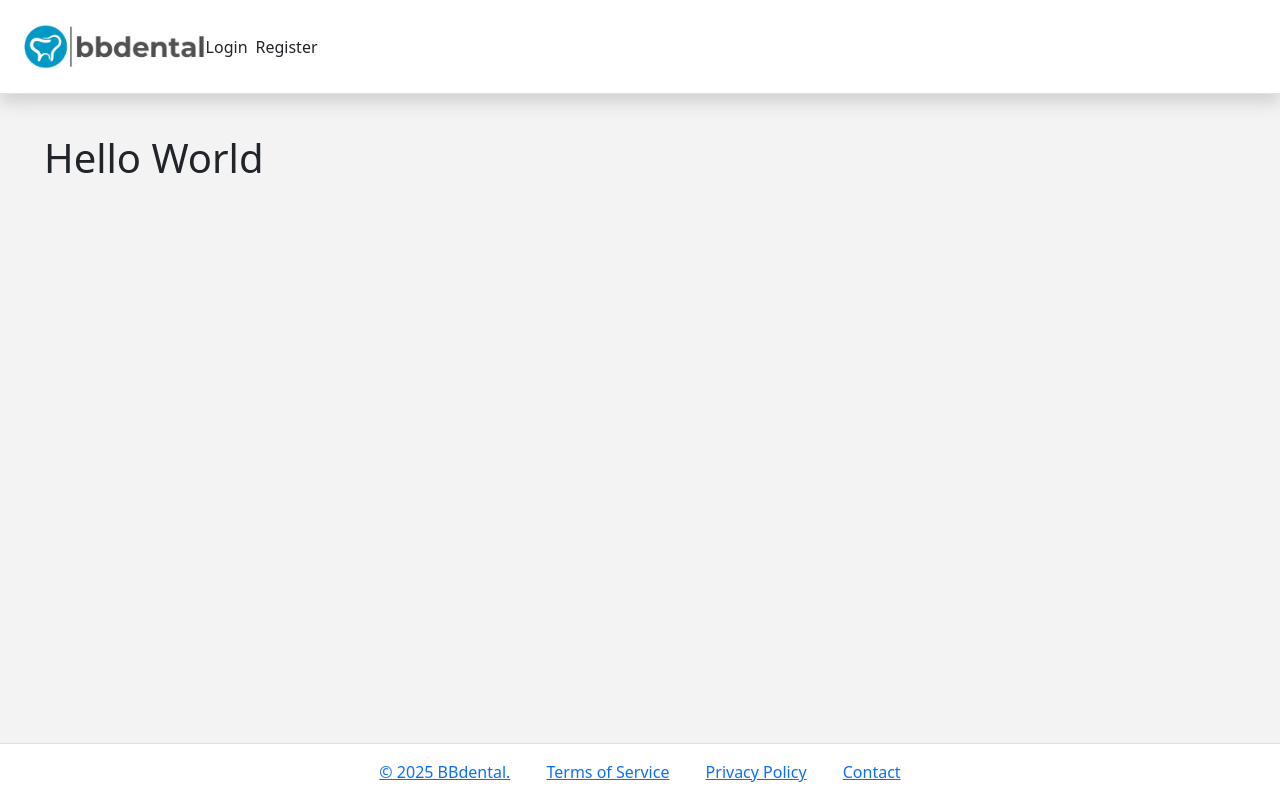
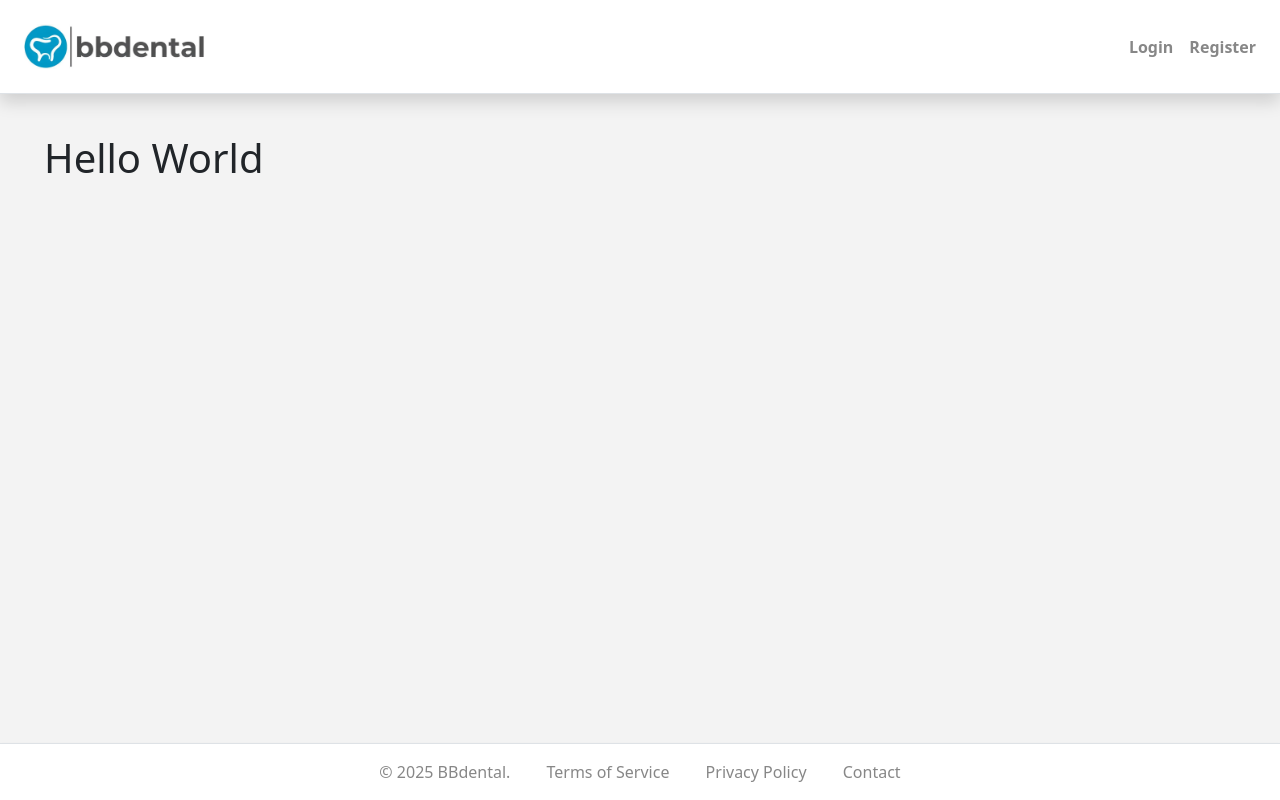
Before and after one commit to zbigniewszulc/bbdental, a Django app: template home/templates/home/index.html in a window 1280 px wide. Run offline with Django 3.2, Linux system fonts and the light colour scheme; the template is opened without the code that fills it, so the values that code supplies are empty; parts of the project's set-up code (start-up, migrations or seed data) failed here and were passed over.

Commit message:
Style navbar and footer

```diff
--- a/static/css/base.css
+++ b/static/css/base.css
@@ -22,6 +22,19 @@ footer {
     padding: 20px 0;
 }
 
+.link {
+    color: #878787;
+    font-weight: 600;
+    text-decoration: none;
+    transition: color 0.3s ease;  /* Smooth transition for color change */
+  }
+
+.link:hover {
+    transition: 0.2s ;
+    color: #116c8b;  /* Color change on hover (Bootstrap primary color) */
+    text-decoration: underline; /* Optional: Add underline on hover */
+}
+
 #logo {
     height: 45px;
 }
--- a/templates/base.html
+++ b/templates/base.html
@@ -30,33 +30,36 @@
 
 <body>
 
-<header class="d-flex flex-column flex-md-row align-items-center p-4 mb-3 bg-white border-bottom shadow">
+  <header
+    class="d-flex flex-column flex-md-row align-items-center justify-content-between p-4 mb-3 bg-white border-bottom shadow">
     <img id="logo" class="my-0 mr-md-auto" src="{{ MEDIA_URL }}bbdental_logo.webp" alt="BBdental Logo">
 
     <nav class="my-2 my-md-0 mr-md-3 mt-4">
-    <ul class="list-unstyled d-flex flex-wrap justify-content-center justify-content-md-start gap-2 m-0 p-0">
+      <ul class="list-unstyled d-flex flex-wrap justify-content-end gap-3 m-0 p-0">
         {% if request.user.is_authenticated %}
         {% if request.user.is_staff %}
         <!-- Links visible only to staff type users -->
-                <li class="nav-item"><a class="nav-link" href="#" aria-label="Link to All Orders page">All Orders</a></li>
-                <li class="nav-item"><a class="nav-link" href="#" aria-label="Link to VAT page">VAT</a></li>
-                <li class="nav-item"><a class="nav-link" href="#" aria-label="Link to Users page">Users</a></li>
+        <li class="nav-item"><a class="link" href="#" aria-label="Link to All Orders page">All Orders</a></li>
+        <li class="nav-item"><a class="link" href="#" aria-label="Link to VAT page">VAT</a></li>
+        <li class="nav-item"><a class="link" href="#" aria-label="Link to Users page">Users</a></li>
         {% else %}
         <!-- Links visible only to non-staff users -->
-                <li class="nav-item"><a class="nav-link" href="#" aria-label="Link to Products page">Products</a></li>
-                <li class="nav-item"><a class="nav-link" href="#" aria-label="Link to My Orders page">My Orders</a></li>
-                <li class="nav-item"><a class="nav-link" href="#" aria-label="Link to Basket">Basket</a></li>
+        <li class="nav-item"><a class="link" href="#" aria-label="Link to Products page">Products</a></li>
+        <li class="nav-item"><a class="link" href="#" aria-label="Link to My Orders page">My Orders</a></li>
+        <li class="nav-item"><a class="link" href="#" aria-label="Link to Basket">Basket</a></li>
         {% endif %}
-            <li class="nav-item"><a class="nav-link" href="{% url 'account_logout' %}" aria-label="Log off link">Logout</a></li>
+        <li class="nav-item"><a class="link" href="{% url 'account_logout' %}" aria-label="Log off link">Logout</a>
+        </li>
         {% else %}
         <!-- Links for non-authenticated users -->
-            <li class="nav-item"><a class="nav-link" href="{% url 'login' %}" aria-label="Log in link">Login</a></li>
-            <li class="nav-item"><a class="nav-link" href="{% url 'account_signup' %}" aria-label="Register link">Register</a></li>
+        <li class="nav-item"><a class="link" href="{% url 'login' %}" aria-label="Log in link">Login</a></li>
+        <li class="nav-item"><a class="link" href="{% url 'account_signup' %}"
+            aria-label="Register link">Register</a></li>
         {% endif %}
       </ul>
     </nav>
+  </header>
 
-</header>
 
   <div class="container">
     {% if messages %}
@@ -81,10 +84,10 @@
   <!-- Footer Section -->
   <footer class="footer mt-auto py-3 bg-white border-top shadow-sm">
     <div class="container">
-    <span class="text-muted mx-3"><a href="#">&copy; {% now "Y" %} BBdental.</a></span>
-    <span class="text-muted mx-3"><a href="#">Terms of Service</a></span>
-    <span class="text-muted mx-3"><a href="#">Privacy Policy</a></span>
-    <span class="text-muted mx-3"><a href="#">Contact</a></span>
+      <span class="mx-3"><a class="link fw-light" href="#">&copy; {% now "Y" %} BBdental.</a></span>
+      <span class="mx-3"><a class="link fw-light" href="#">Terms of Service</a></span>
+      <span class="mx-3"><a class="link fw-light" href="#">Privacy Policy</a></span>
+      <span class="mx-3"><a class="link fw-light" href="#">Contact</a></span>
     </div>
   </footer>
 
```
Lines whose indentation alone changed are shown as unchanged.
